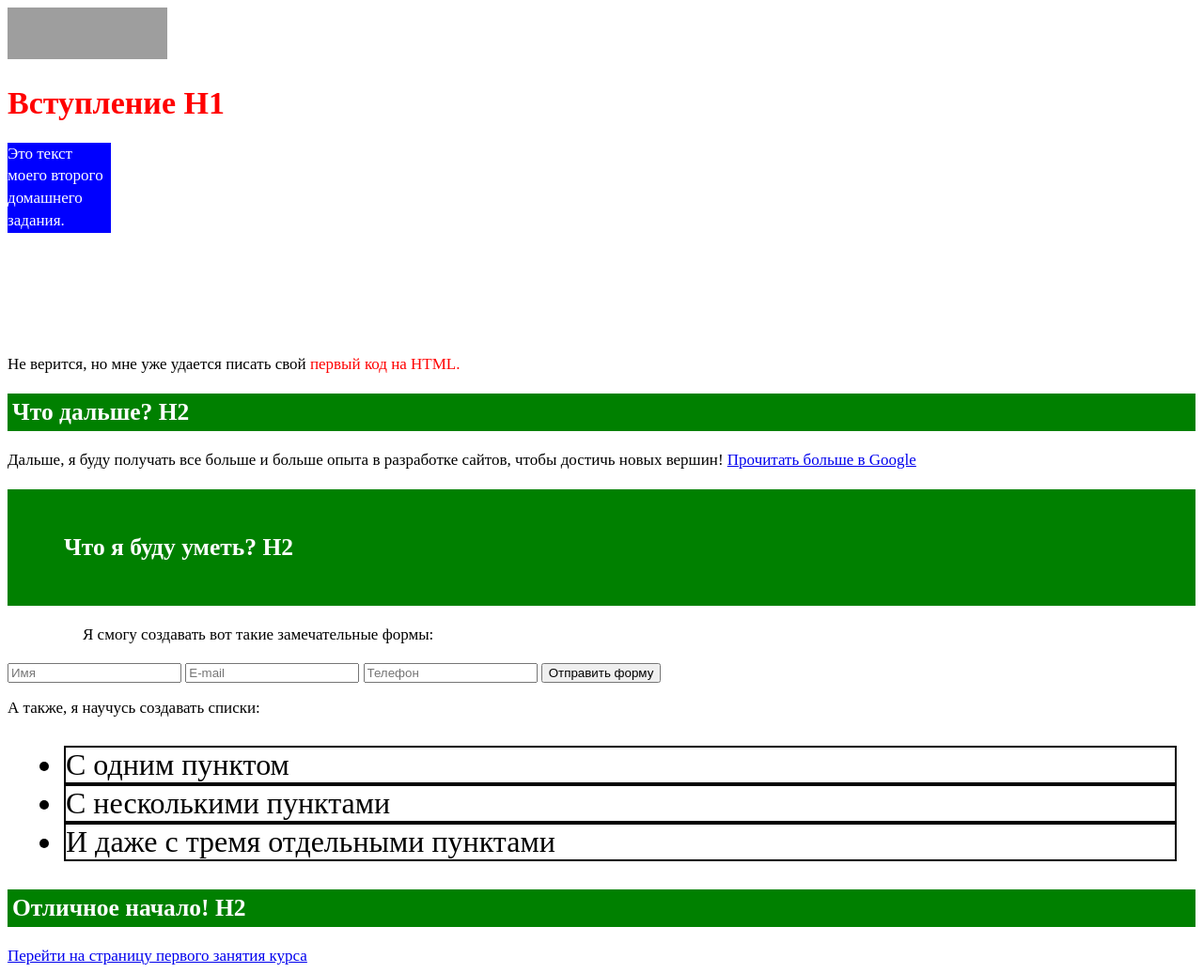
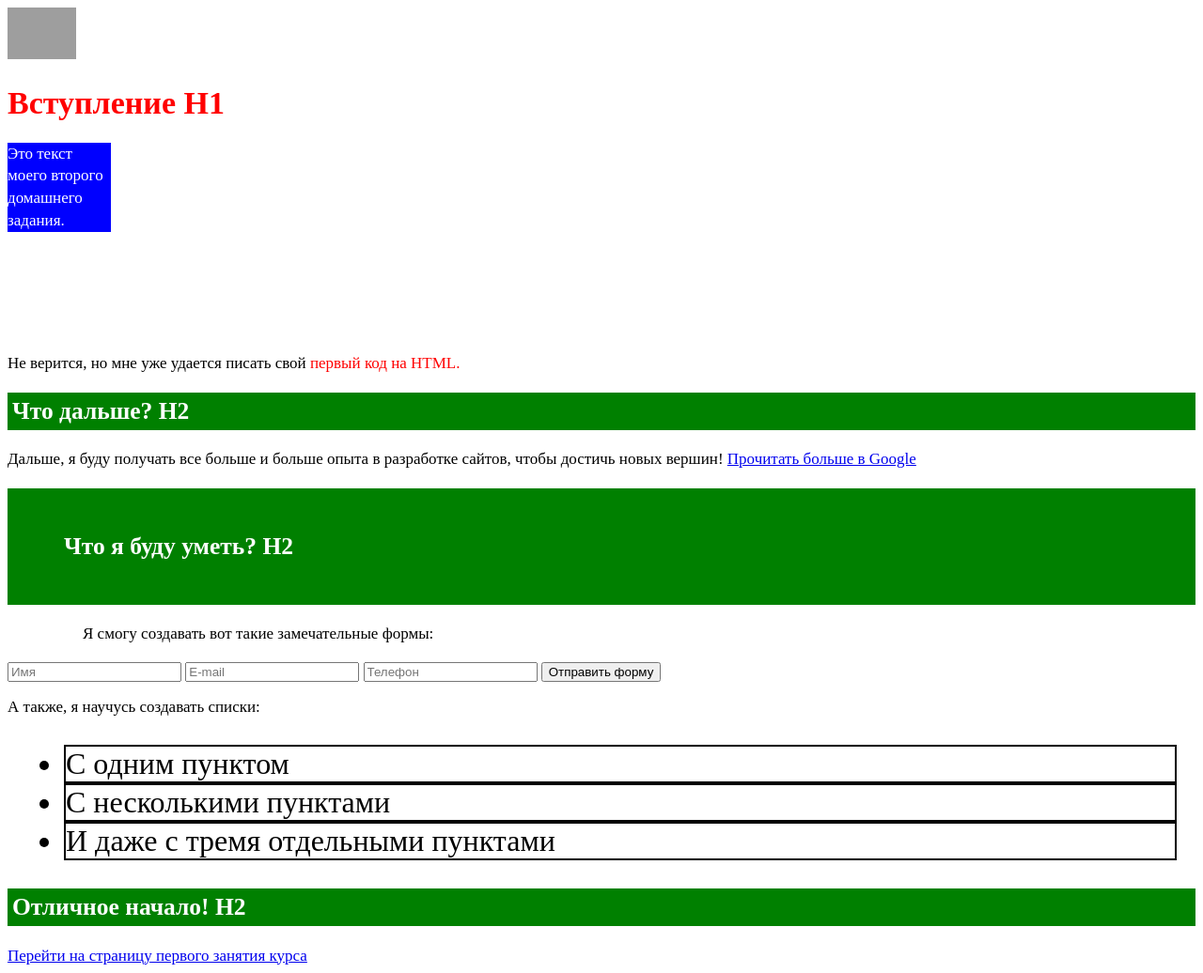
Before and after one commit to rossytet/homework-2-WAYUP, a plain HTML site: page index.html in a window 1280 px wide. Shown: the whole page at 94% size. Drawn offline with Linux system fonts and the light colour scheme; grey boxes are pictures that could not be loaded.

Commit message:
Add files via upload

```diff
--- a/css/main.css
+++ b/css/main.css
@@ -4,7 +4,6 @@ body {
 	color: black;
 }
 .image {
-	width: 170px;
 	height: 55px;
 }
 
@@ -16,7 +15,6 @@ body {
 	line-height: 1.4em;
 	background: blue;
 	width: 110px;
-	height: 96px;
 	color: #ffffff;
 	margin-bottom: 130px;
 }
--- a/index.html
+++ b/index.html
@@ -7,6 +7,7 @@
 	<link rel="stylesheet" href="css/main.css">
 </head>
 <body>
+	<header>
 	<img class="image" src="https://wayup.in/courses/course10/lesson2/logo.jpg" alt="Логотип WAYUP">
 
 	<h1 class="heading">
@@ -14,15 +15,15 @@
 	</h1>
 
 	<p class="text">
-		Это текст <br> моего второго <br> домашнего <br> задания.
-		<br>
-
+		Это текст моего второго домашнего задания.
 	</p>
 
 	<p class="fontred">
 		Не верится, но мне уже удается писать свой<span> первый код на HTML.</span>
 	</p>
+	</header>
 
+	<section>
 	<h2 class="headone">
 		Что дальше? H2
 	</h2>
@@ -33,7 +34,8 @@
 		<a href="https://www.google.com/" target="_blank">
 			Прочитать больше в Google
 		</a>
-
+	</section>
+	<section>
 	</p>
 
 	<h2 class="headtwo">
@@ -68,13 +70,14 @@
     		И даже с тремя отдельными пунктами
     	</li>
     </ul>
-
+	</section>
+	<footer>
     <h2 class="headthree">
     	Отличное начало! H2
     </h2>
 
     <a href="https://wayup.in/cabinet/course10-2-wave/unit1/lesson1" target="_blank">Перейти на страницу первого занятия курса</a>
-
+    </footer>
 
 </body>
 </html>
```
